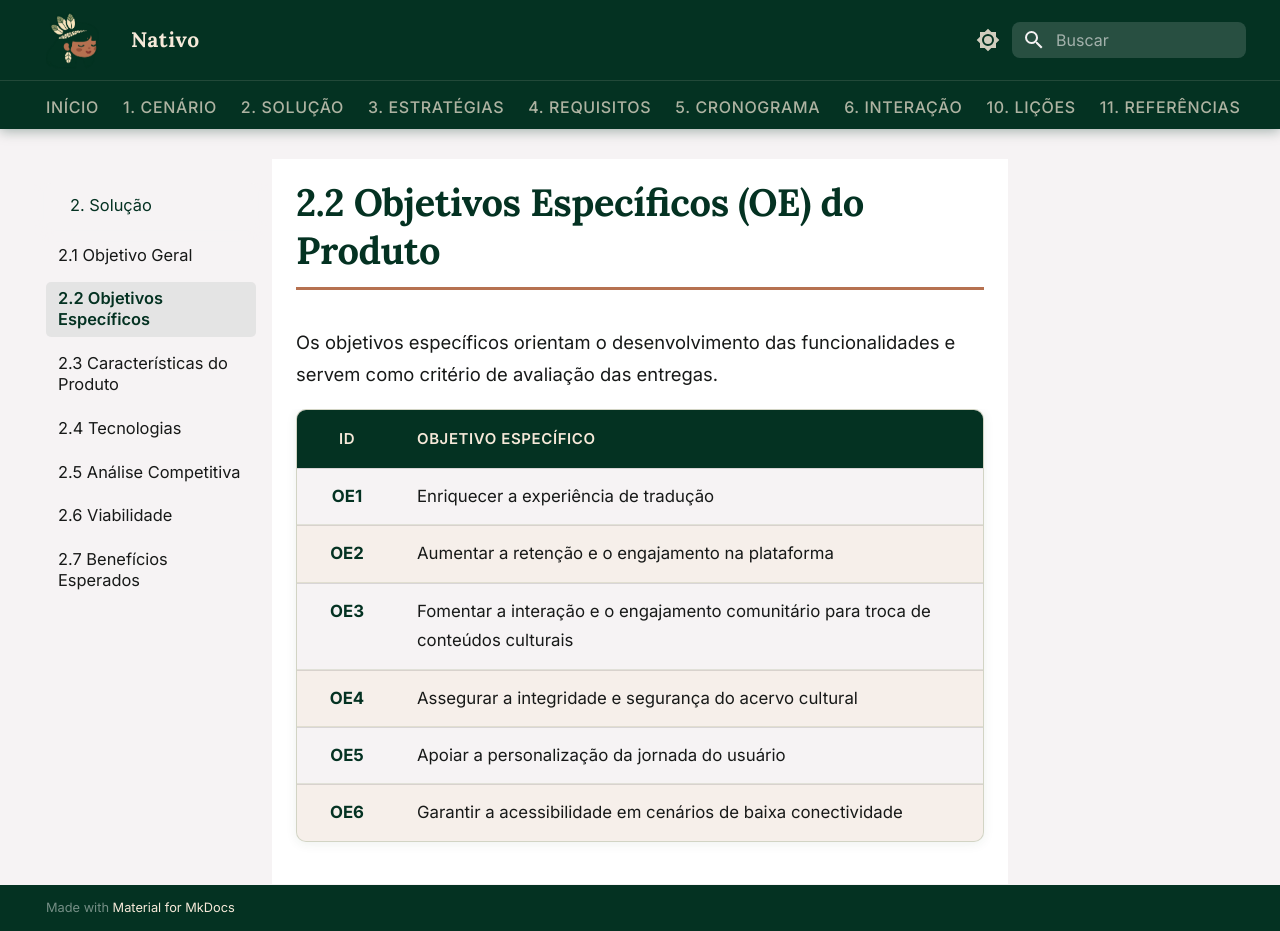
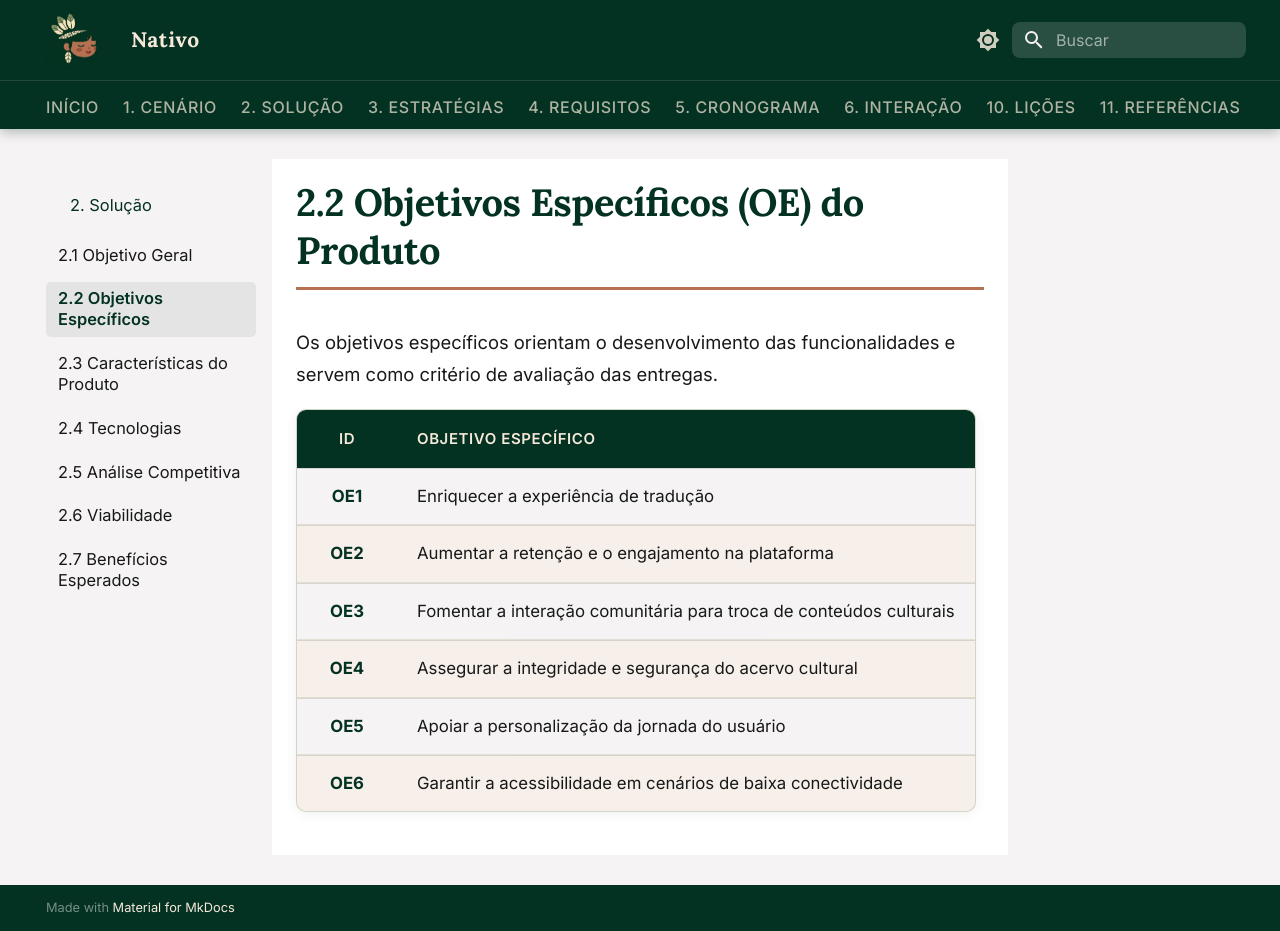
Before and after one commit to mdsreq-fga-unb/REQ-2026.1-T02-Nativo, an MkDocs documentation site: the page built from docs/02-solucao/objetivos-especificos.md, in a window 1280 px wide and 931 px high. Built offline with MkDocs 1.6.1 and Material for MkDocs 9.7.7, drawn with Linux system fonts in a browser that asks for light colours.

```diff
--- a/docs/02-solucao/objetivos-especificos.md
+++ b/docs/02-solucao/objetivos-especificos.md
@@ -6,7 +6,7 @@
 | :---: | :--- |
 | **OE1** | Enriquecer a experiência de tradução |
 | **OE2** | Aumentar a retenção e o engajamento na plataforma |
-| **OE3** | Fomentar a interação e o engajamento comunitário para troca de conteúdos culturais |
+| **OE3** | Fomentar a interação comunitária para troca de conteúdos culturais|
 | **OE4** | Assegurar a integridade e segurança do acervo cultural |
 | **OE5** | Apoiar a personalização da jornada do usuário |
 | **OE6** | Garantir a acessibilidade em cenários de baixa conectividade |
```
